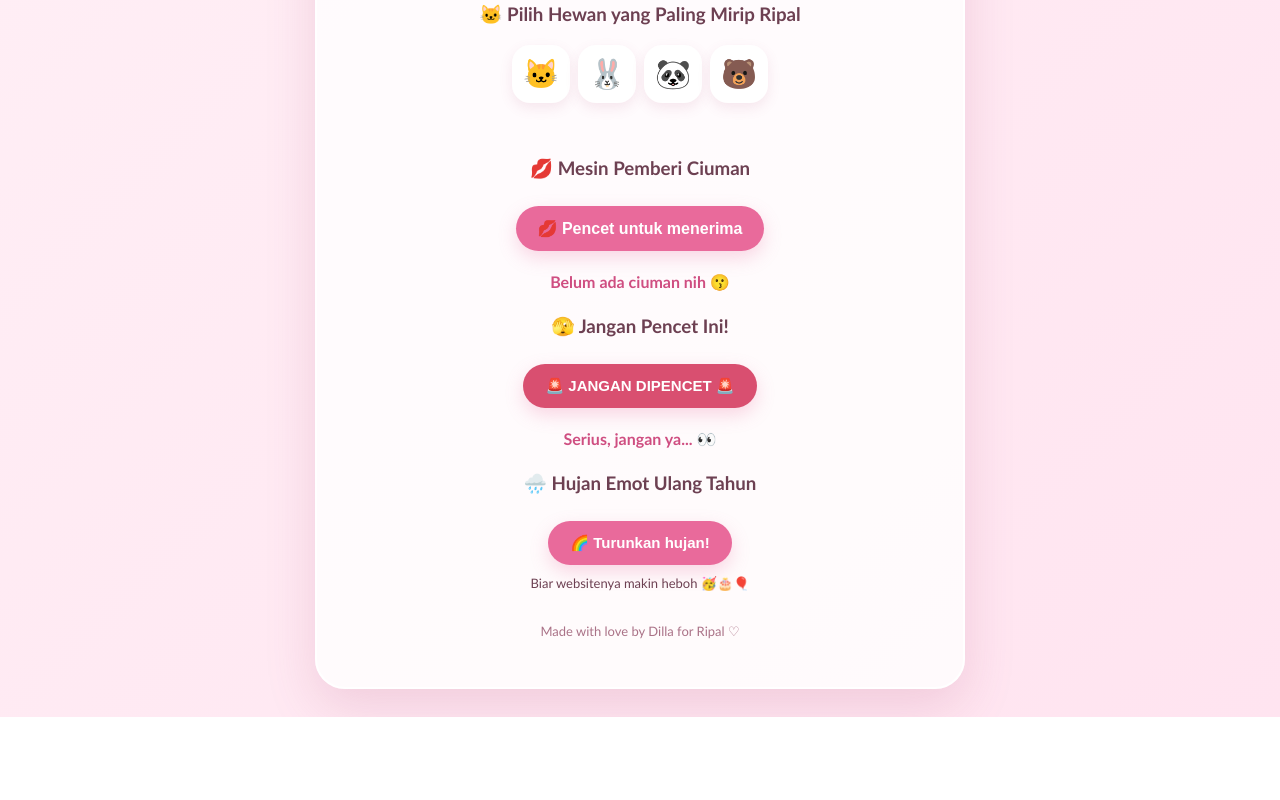
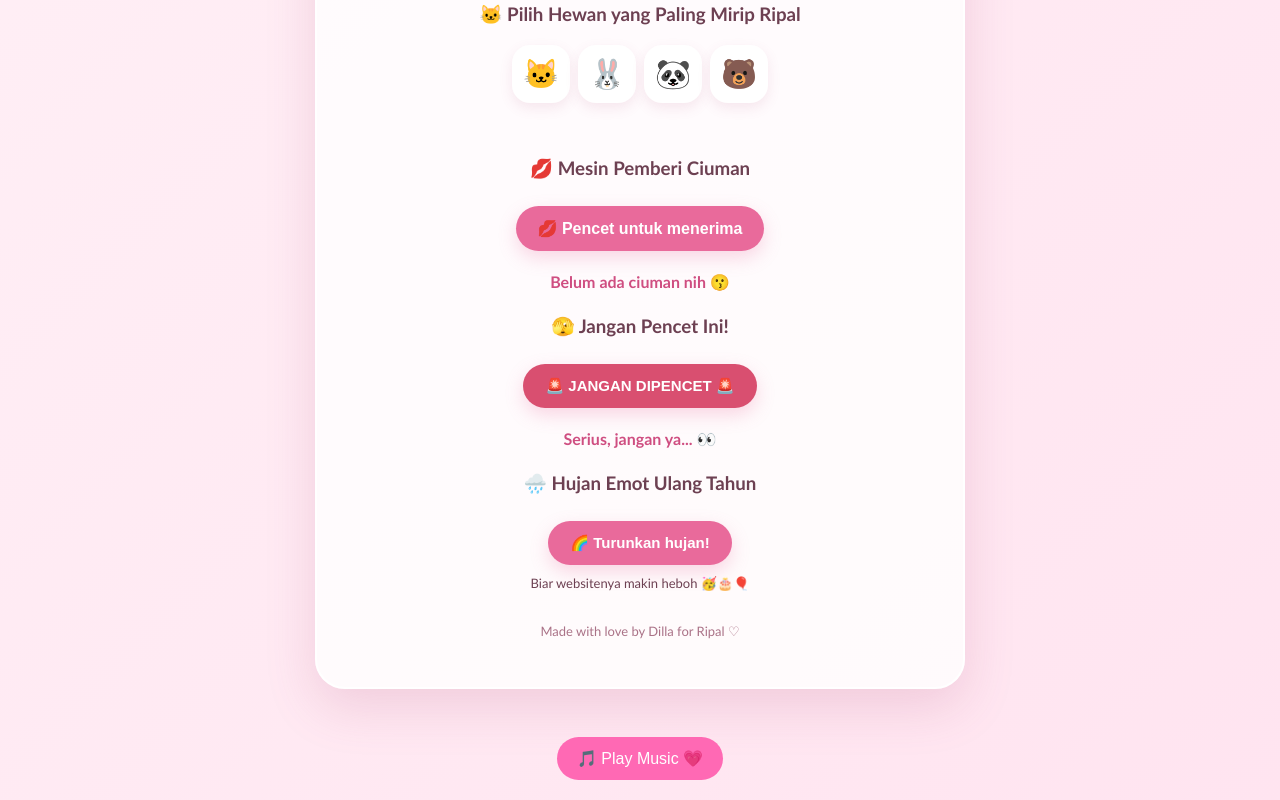
Before and after one commit to ddiella34-ai/forripal, a plain HTML site: page index.html in a window 1280 px wide. Shown: the part 2879-3679 px from the top of the page. Before the commit the page ends 3596 px from the top, so only its background shows below. Drawn offline with Linux system fonts and the light colour scheme.

Commit message:
Update index.html

```diff
--- a/index.html
+++ b/index.html
@@ -604,5 +604,26 @@ function emojiRain(){
 }
 
 </script>
-</body>
+<div style="text-align:center; margin:20px 0;">
+  <audio id="birthdayMusic" src="Mp3.mp3"></audio>
+
+  <button onclick="toggleMusic()" style="padding:12px 20px; border:none; border-radius:25px; background:#ff69b4; color:white; font-size:16px;">
+    🎵 Play Music 💗
+  </button>
+</div>
+
+<script>
+function toggleMusic() {
+  const music = document.getElementById("birthdayMusic");
+  const button = document.querySelector("button[onclick='toggleMusic()']");
+
+  if (music.paused) {
+    music.play();
+    button.innerHTML = "⏸️ Pause Music 💗";
+  } else {
+    music.pause();
+    button.innerHTML = "🎵 Play Music 💗";
+  }
+}
+</script></body>
 </html>
```
